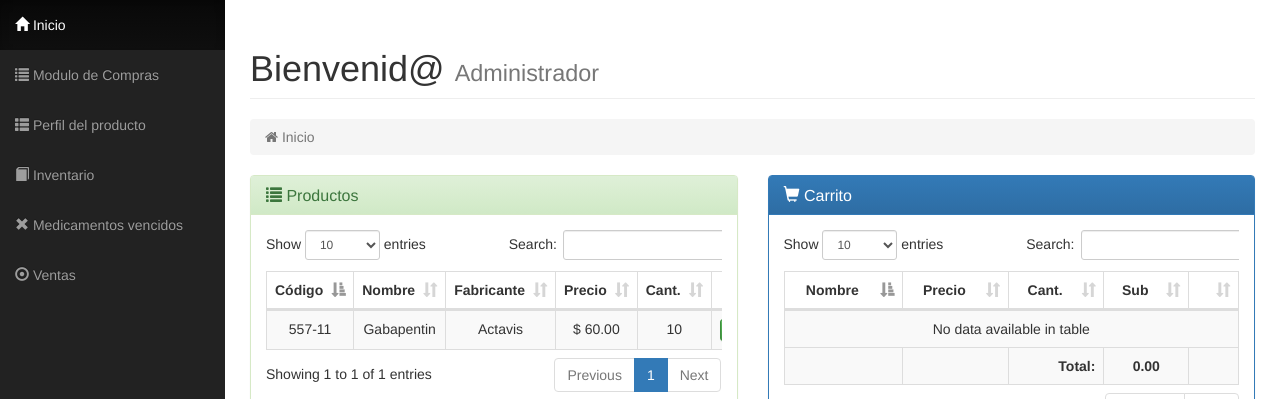
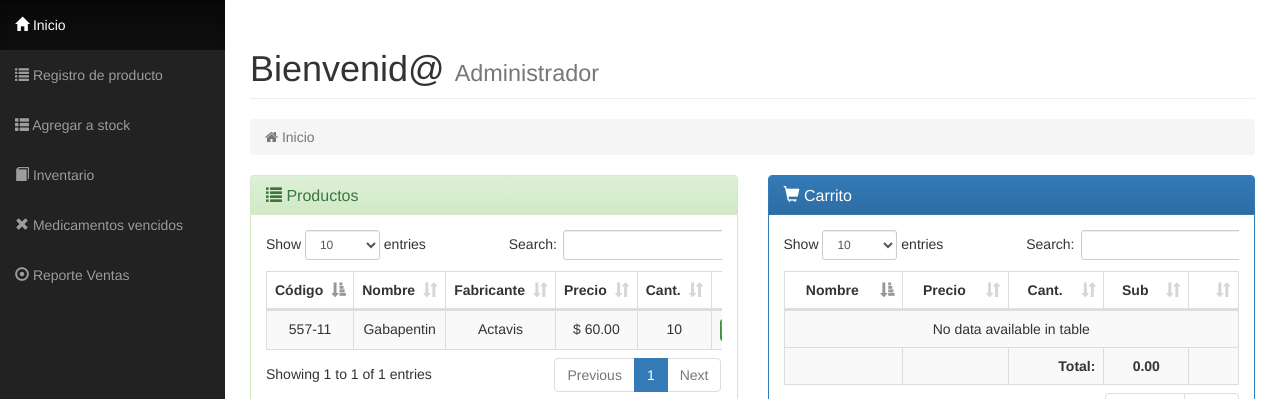
Before and after one commit to MikeRider27/sistema_repuesto, a PHP site: page /home.php in a window 1280 px wide. Shown: the part 51-450 px from the top of the page. Run offline with PHP 8.4, Linux system fonts and the light colour scheme; the visitor is signed in with stand-in values (Sample User, id 1); data comes from the database, SQL or seed files in the repository; data that the repository does not hold is empty.

Commit message:
menu arreglado

```diff
--- a/home.php
+++ b/home.php
@@ -4,7 +4,7 @@ $home_menu=1;
 ?>
 
 <!DOCTYPE html>
-<html lang="en">
+<html lang="es">
 
 <head>
 
--- a/navbar.php
+++ b/navbar.php
@@ -34,10 +34,10 @@
                         <a href="home.php"><span class="glyphicon glyphicon-home" aria-hidden="true"></span></i> Inicio</a>
                     </li>
                     <li class="<?php if (isset($item_menu)){echo "active";}?>">
-                        <a href="item.php"><span class="glyphicon glyphicon-list" aria-hidden="true"></span> Modulo de Compras</a>
+                        <a href="item.php"><span class="glyphicon glyphicon-list" aria-hidden="true"></span> Registro de producto</a>
                     </li>
                     <li class="<?php if (isset($products_menu)){echo "active";}?>">
-                        <a href="product.php"><span class="glyphicon glyphicon-th-list" aria-hidden="true"></span> Perfil del producto</a>
+                        <a href="product.php"><span class="glyphicon glyphicon-th-list" aria-hidden="true"></span> Agregar a stock</a>
                     </li>
                     <li class="<?php if (isset($stock_menu)){echo "active";}?>">
                         <a href="stock.php"><span class="glyphicon glyphicon-book" aria-hidden="true"></span> Inventario</a>
@@ -46,7 +46,7 @@
                         <a href="expired.php"><span class="glyphicon glyphicon-remove" aria-hidden="true"></span> Medicamentos vencidos</a>
                     </li>
                     <li class="<?php if (isset($sales_menu)){echo "active";}?>">
-                        <a href="sales.php"><span class="glyphicon glyphicon-record" aria-hidden="true"></span> Ventas</a>
+                        <a href="sales.php"><span class="glyphicon glyphicon-record" aria-hidden="true"></span> Reporte Ventas</a>
                     </li>
                 </ul>
             </div>
```
